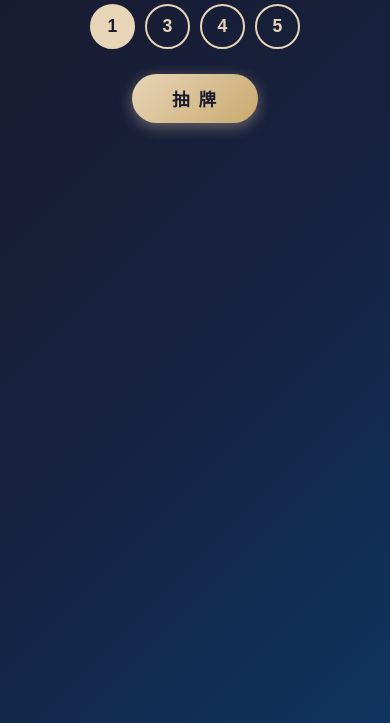
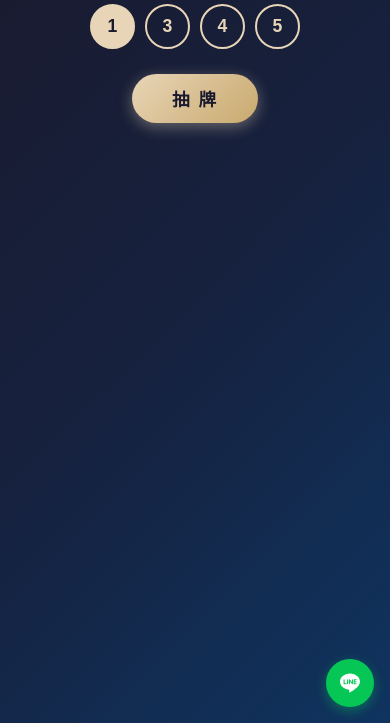
Before and after one commit to edchriswu/tarot-draw, a plain HTML site: page index.html in a window 390 px wide. Shown: the part 121-844 px from the top of the page. Drawn offline with nearby package versions, Linux system fonts and the light colour scheme.

Commit message:
更新：牌名改為王牌格式、新增LINE聯絡按鈕、新增GA追蹤

```diff
--- a/css/style.css
+++ b/css/style.css
@@ -986,3 +986,45 @@ h1 {
         transform: scale(0.95);
     }
 }
+
+/* 與我聯絡按鈕 */
+.contact-btn {
+    position: fixed;
+    bottom: 20px;
+    right: 20px;
+    width: 56px;
+    height: 56px;
+    background: #06C755;
+    border-radius: 50%;
+    display: flex;
+    align-items: center;
+    justify-content: center;
+    color: white;
+    text-decoration: none;
+    box-shadow: 0 4px 12px rgba(6, 199, 85, 0.4);
+    transition: all 0.3s ease;
+    z-index: 1000;
+}
+
+.contact-btn:hover {
+    transform: scale(1.1);
+    box-shadow: 0 6px 16px rgba(6, 199, 85, 0.5);
+}
+
+.contact-btn:active {
+    transform: scale(0.95);
+}
+
+@media (max-width: 480px) {
+    .contact-btn {
+        width: 48px;
+        height: 48px;
+        bottom: 16px;
+        right: 16px;
+    }
+
+    .contact-btn svg {
+        width: 20px;
+        height: 20px;
+    }
+}
--- a/index.html
+++ b/index.html
@@ -5,6 +5,14 @@
     <meta name="viewport" content="width=device-width, initial-scale=1.0, maximum-scale=1.0, user-scalable=no">
     <title>塔羅抽牌</title>
     <link rel="stylesheet" href="css/style.css">
+    <!-- Google Analytics -->
+    <script async src="https://www.googletagmanager.com/gtag/js?id=G-XXXXXXXXXX"></script>
+    <script>
+        window.dataLayer = window.dataLayer || [];
+        function gtag(){dataLayer.push(arguments);}
+        gtag('js', new Date());
+        gtag('config', 'G-XXXXXXXXXX');
+    </script>
 </head>
 <body>
     <!-- 使用者狀態列 -->
@@ -141,6 +149,13 @@
         </div>
     </div>
 
+    <!-- 與我聯絡按鈕 -->
+    <a href="https://line.me/R/ti/p/@ozp1008k" target="_blank" class="contact-btn" title="與我聯絡">
+        <svg width="24" height="24" viewBox="0 0 24 24" fill="currentColor">
+            <path d="M19.365 9.863c.349 0 .63.285.63.631 0 .345-.281.63-.63.63H17.61v1.125h1.755c.349 0 .63.283.63.63 0 .344-.281.629-.63.629h-2.386c-.345 0-.627-.285-.627-.629V8.108c0-.345.282-.63.627-.63h2.386c.349 0 .63.285.63.63 0 .349-.281.63-.63.63H17.61v1.125h1.755zm-3.855 3.016c0 .27-.174.51-.432.596-.064.021-.133.031-.199.031-.211 0-.391-.09-.51-.25l-2.443-3.317v2.94c0 .344-.279.629-.631.629-.346 0-.626-.285-.626-.629V8.108c0-.27.173-.51.43-.595.06-.023.136-.033.194-.033.195 0 .375.104.495.254l2.462 3.33V8.108c0-.345.282-.63.63-.63.345 0 .63.285.63.63v4.771zm-5.741 0c0 .344-.282.629-.631.629-.345 0-.627-.285-.627-.629V8.108c0-.345.282-.63.627-.63.349 0 .631.285.631.63v4.771zm-2.466.629H4.917c-.345 0-.63-.285-.63-.629V8.108c0-.345.285-.63.63-.63.348 0 .63.285.63.63v4.141h1.756c.348 0 .629.283.629.63 0 .344-.282.629-.629.629M24 10.314C24 4.943 18.615.572 12 .572S0 4.943 0 10.314c0 4.811 4.27 8.842 10.035 9.608.391.082.923.258 1.058.59.12.301.079.766.038 1.08l-.164 1.02c-.045.301-.24 1.186 1.049.645 1.291-.539 6.916-4.078 9.436-6.975C23.176 14.393 24 12.458 24 10.314"/>
+        </svg>
+    </a>
+
     <script src="https://cdn.jsdelivr.net/npm/@supabase/supabase-js@2"></script>
     <script src="js/tarot-data.js"></script>
     <script src="js/supabase-config.js"></script>
--- a/js/tarot-data.js
+++ b/js/tarot-data.js
@@ -24,7 +24,7 @@ const tarotCards = [
     { name: '審判', file: '20審判', keywords: '覺醒、審判、重生、釋放、救贖', upright: '經歷覺醒與審判，獲得重生與釋放，尋求救贖。', reversed: '逃避審判，無法釋懷過去，錯失重生機會。' },
     { name: '世界', file: '21世界', keywords: '完成、圓滿、成就、旅程結束、新開始', upright: '完成重要旅程，獲得圓滿與成就，迎向新開始。', reversed: '未完成目標，感到停滯，需重新出發。' },
     // 杯 (14張)
-    { name: '杯A', file: '杯1', keywords: '愛、情感、靈感、滿足', upright: '愛與情感充盈，靈感湧現，內心感到滿足。', reversed: '情感受阻，難以表達愛，缺乏靈感。' },
+    { name: '杯王牌', file: '杯王牌', keywords: '愛、情感、靈感、滿足', upright: '愛與情感充盈，靈感湧現，內心感到滿足。', reversed: '情感受阻，難以表達愛，缺乏靈感。' },
     { name: '杯2', file: '杯2', keywords: '夥伴、協作、互動、親密', upright: '夥伴關係和諧，協作順利，親密互動帶來幸福。', reversed: '合作不順，關係疏遠，親密感減弱。' },
     { name: '杯3', file: '杯3', keywords: '慶祝、友誼、團體、歡樂', upright: '慶祝成功，友誼深厚，團體歡樂氛圍濃厚。', reversed: '缺乏支持，友誼出現裂痕，難以歡聚。' },
     { name: '杯4', file: '杯4', keywords: '沉思、厭倦、反思、選擇', upright: '進行沉思與反思，面對選擇時避免厭倦。', reversed: '逃避現實，陷入自我否定，難以做決定。' },
@@ -39,7 +39,7 @@ const tarotCards = [
     { name: '杯皇后', file: '杯皇后', keywords: '關懷、體貼、溫柔、情感豐富', upright: '展現關懷與體貼，溫柔對待他人，情感豐富細膩。', reversed: '情感受阻，關懷減少，變得冷淡。' },
     { name: '杯國王', file: '杯國王', keywords: '領導、成熟、穩重、情感掌控', upright: '展現領導力與成熟，穩重處理情感，掌控自我。', reversed: '情感失控，領導力不足，變得消極。' },
     // 五角 (14張)
-    { name: '五角A', file: '五角1', keywords: '物質、財富、穩定、實際', upright: '重視物質與財富，生活穩定，實際面對現實。', reversed: '財務不穩，物質困難，需重新規劃。' },
+    { name: '五角王牌', file: '五角王牌', keywords: '物質、財富、穩定、實際', upright: '重視物質與財富，生活穩定，實際面對現實。', reversed: '財務不穩，物質困難，需重新規劃。' },
     { name: '五角2', file: '五角2', keywords: '平衡、調和、合作、雙贏', upright: '追求平衡與調和，合作帶來雙贏結果。', reversed: '合作失衡，難以達成共識，出現衝突。' },
     { name: '五角3', file: '五角3', keywords: '成長、發展、努力、學習', upright: '努力學習與成長，發展潛能，成果逐漸顯現。', reversed: '成長受阻，努力無果，需調整方向。' },
     { name: '五角4', file: '五角4', keywords: '安全、保護、節儉、防禦', upright: '重視安全與保護，節儉理財，防禦外來風險。', reversed: '過度防禦，安全感缺失，財務壓力大。' },
@@ -54,7 +54,7 @@ const tarotCards = [
     { name: '五角皇后', file: '五角皇后', keywords: '學習、探索、發現、成長', upright: '積極學習與探索，發現新事物，促進成長。', reversed: '學習停滯，探索受阻，成長緩慢。' },
     { name: '五角國王', file: '五角國王', keywords: '溝通、交流、合作、協調', upright: '有效溝通與交流，合作協調達成共識。', reversed: '溝通不良，合作困難，協調失敗。' },
     // 劍 (14張)
-    { name: '劍A', file: '劍1', keywords: '挑戰、競爭、防禦、衝突', upright: '勇於接受挑戰，面對競爭，適度防禦自我。', reversed: '衝突升級，競爭失利，防禦過度。' },
+    { name: '劍王牌', file: '劍王牌', keywords: '挑戰、競爭、防禦、衝突', upright: '勇於接受挑戰，面對競爭，適度防禦自我。', reversed: '衝突升級，競爭失利，防禦過度。' },
     { name: '劍2', file: '劍2', keywords: '困難、限制、阻礙、束縛', upright: '面對困難與限制，努力突破阻礙，尋求解脫。', reversed: '被困於束縛，難以突破限制，感到無助。' },
     { name: '劍3', file: '劍3', keywords: '失敗、痛苦、背叛、結束', upright: '經歷失敗與痛苦，感受背叛，迎來結束。', reversed: '痛苦逐漸釋懷，結束帶來新開始。' },
     { name: '劍4', file: '劍4', keywords: '不安、焦慮、恐懼、壓力', upright: '感到不安與焦慮，恐懼壓力籠罩，需尋求支持。', reversed: '焦慮減輕，壓力釋放，情緒逐漸平穩。' },
@@ -69,7 +69,7 @@ const tarotCards = [
     { name: '劍皇后', file: '劍皇后', keywords: '學習、研究、探索、發現', upright: '積極學習與研究，探索未知，發現新知識。', reversed: '學習停滯，探索受阻，發現困難。' },
     { name: '劍國王', file: '劍國王', keywords: '機會、希望、期待、願望', upright: '迎來新機會，懷抱希望與期待，願望有望實現。', reversed: '機會流失，希望減弱，願望難以實現。' },
     // 杖 (14張)
-    { name: '杖A', file: '杖1', keywords: '創造、靈感、熱情、行動', upright: '充滿創造力與靈感，熱情行動，實現理想。', reversed: '靈感枯竭，熱情減退，行動力不足。' },
+    { name: '杖王牌', file: '杖王牌', keywords: '創造、靈感、熱情、行動', upright: '充滿創造力與靈感，熱情行動，實現理想。', reversed: '靈感枯竭，熱情減退，行動力不足。' },
     { name: '杖2', file: '杖2', keywords: '堅持、毅力、努力、奮鬥', upright: '堅持努力，展現毅力，奮鬥不懈追求目標。', reversed: '毅力不足，努力受挫，奮鬥失敗。' },
     { name: '杖3', file: '杖3', keywords: '領導、權威、掌控、管理', upright: '展現領導力與權威，掌控全局，有效管理事務。', reversed: '領導力不足，權威受挑戰，管理困難。' },
     { name: '杖4', file: '杖4', keywords: '合作、協調、團隊、支持', upright: '強調合作與協調，團隊互相支持，共同成長。', reversed: '合作不順，協調困難，支持減少。' },
```
